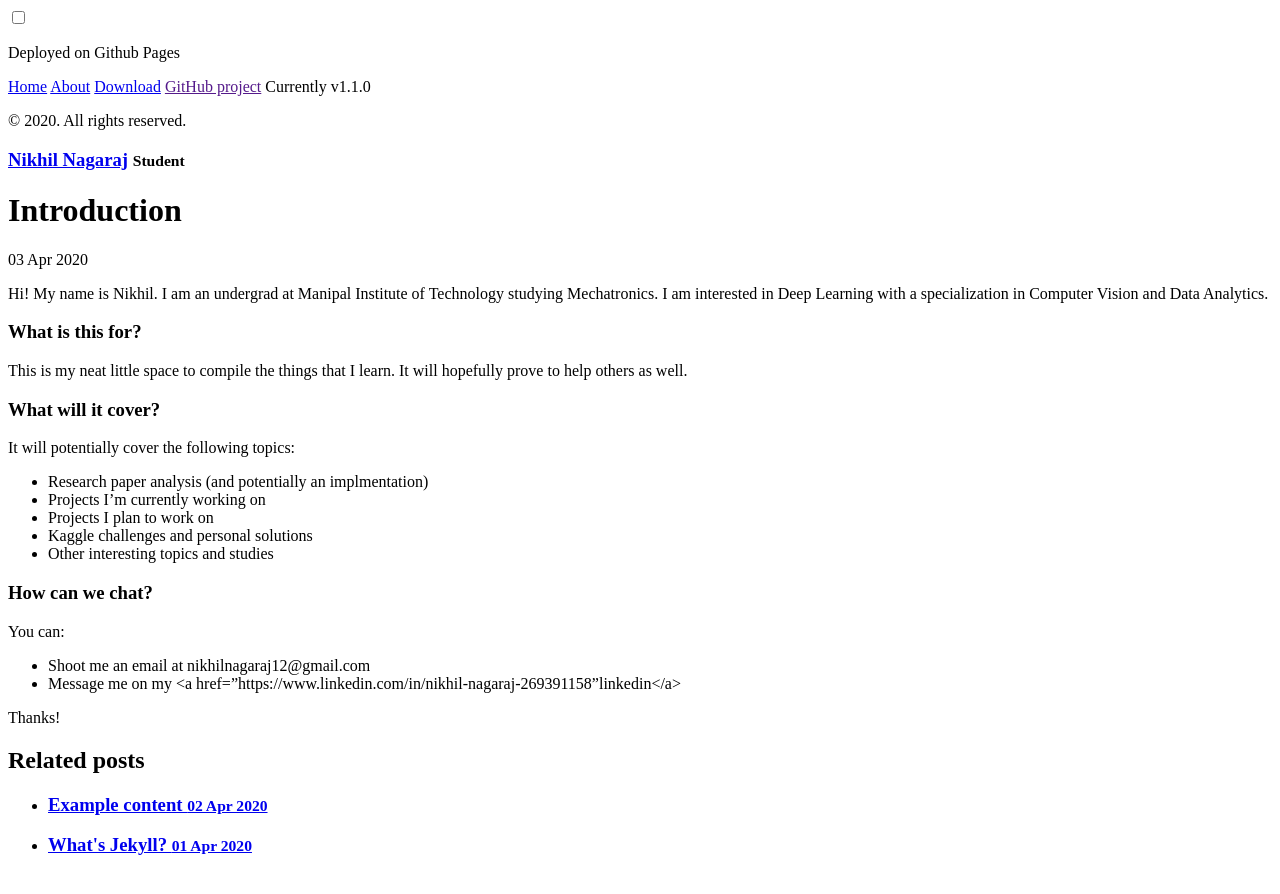
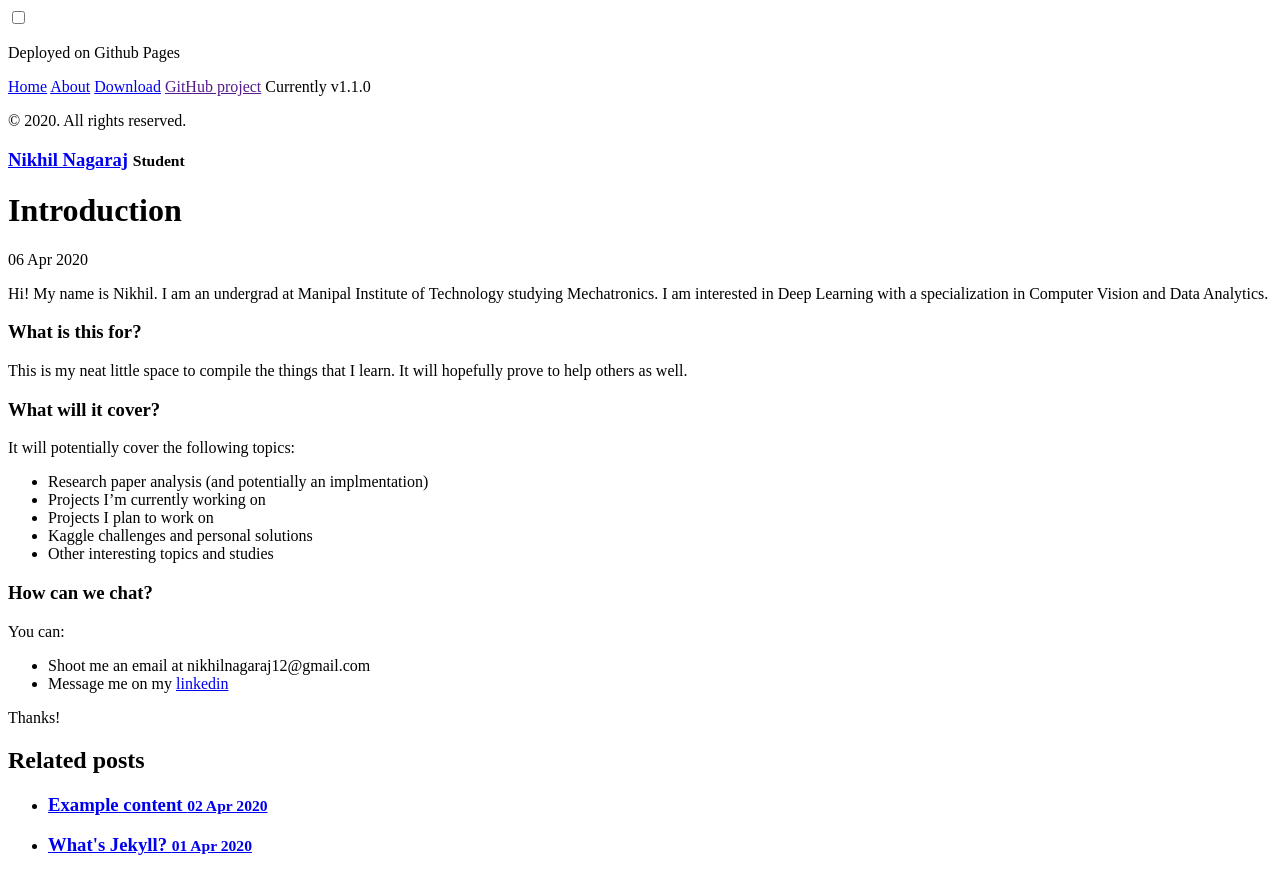
Before and after one commit to nick-nagaraj/nick-nagaraj.github.io, a Jekyll site: the page built from _posts/2020-04-06-introducing-lanyon.md, in a window 1280 px wide. Shown: the top 894 px of the page. Built offline with Jekyll 4.4.1, drawn with Linux system fonts in a browser that asks for light colours.

Commit message:
Update and rename 2020-04-03-introducing-lanyon.md to 2020-04-06-introducing-lanyon.md

```diff
--- a/_posts/2020-04-03-introducing-lanyon.md
+++ b/_posts/2020-04-06-introducing-lanyon.md
@@ -22,6 +22,6 @@
 ### How can we chat?
 You can:
 * Shoot me an email at nikhilnagaraj12@gmail.com
-* Message me on my <a href="https://www.linkedin.com/in/nikhil-nagaraj-269391158"linkedin</a>
+* Message me on my <a href="https://www.linkedin.com/in/nikhil-nagaraj-269391158">linkedin</a>
 
 Thanks!
```
